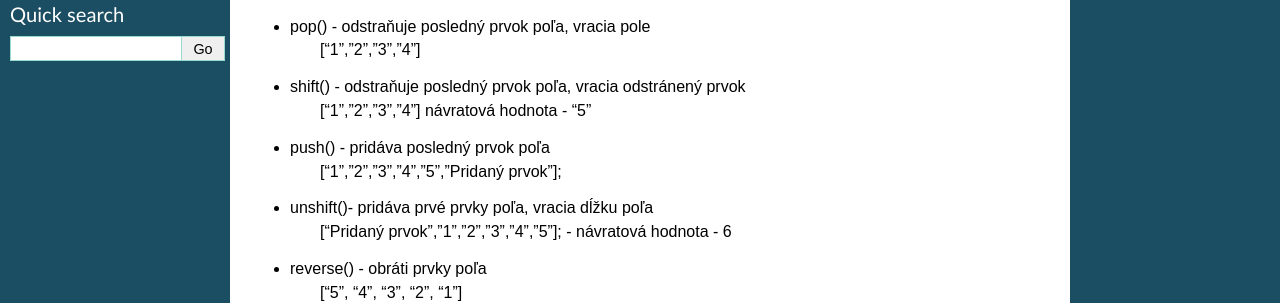
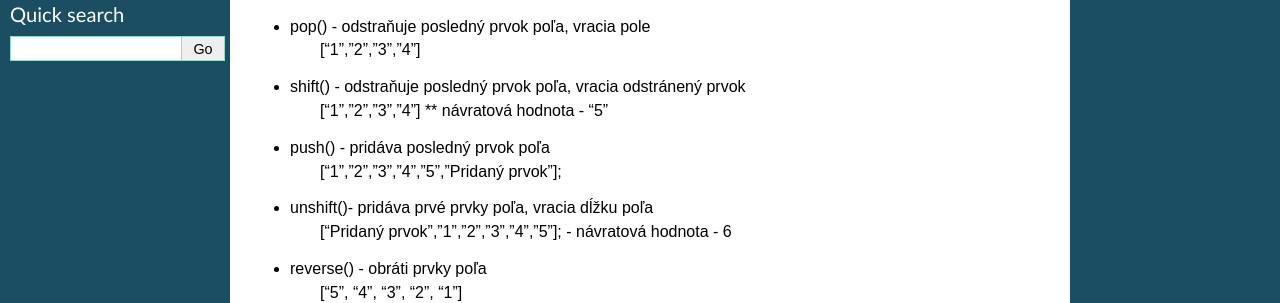
Before and after one commit to Anubisthe12/git, a Sphinx documentation site: the page built from source/JavaScript.rst, in a window 1280 px wide. Shown: the part 206-509 px from the top of the page. Built offline with Sphinx 7.4.7, drawn with Linux system fonts in a browser that asks for light colours; pages that are not in the unit, such as notebooks, are missing from menus.

```diff
--- a/source/JavaScript.rst
+++ b/source/JavaScript.rst
@@ -15,7 +15,7 @@ var pole = ["1","2","3","4","5"];
           ["1","2","3","4"]
 * shift() - odstraňuje posledný prvok poľa, vracia odstránený prvok
           ["1","2","3","4"]
-          návratová hodnota - "5"
+          ** návratová hodnota - "5"
 * push() - pridáva posledný prvok poľa
           ["1","2","3","4","5","Pridaný prvok"];
 * unshift()- pridáva prvé prvky poľa, vracia dĺžku poľa
```
